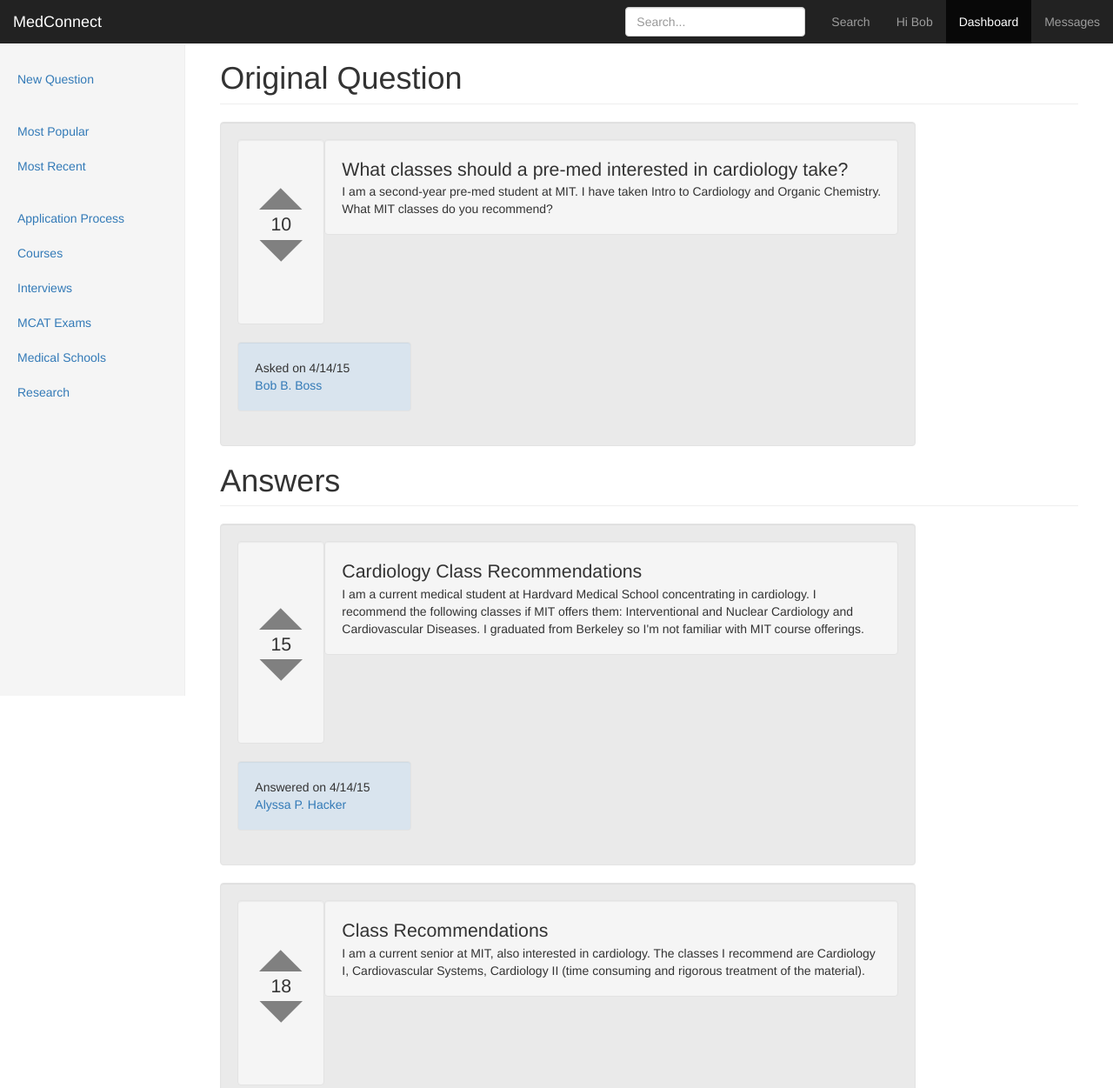
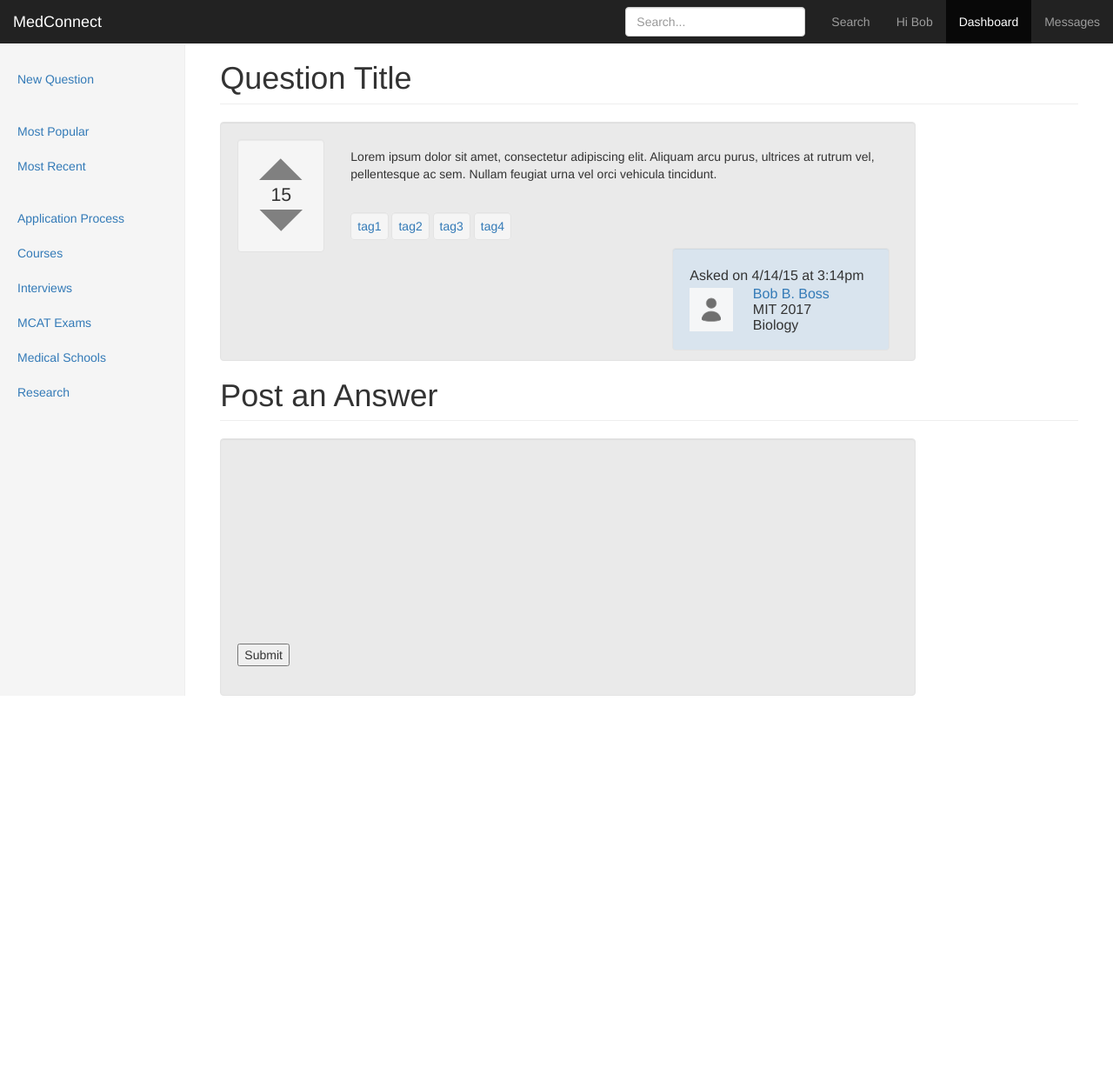
Before and after one commit to kxzhang/medconnect, a plain HTML site: page questionPage.html in a window 1280 px wide. Shown: the top 1251 px of the page at 87% size. After the commit the page ends 840 px from the top, so only its background shows below. Drawn offline with nearby package versions, Linux system fonts and the light colour scheme.

Commit message:
Cleaned up the question page UI

```diff
--- a/questionPage.css
+++ b/questionPage.css
@@ -1,6 +1,6 @@
 .question {
     width: 800px;
-    height: auto;
+    height: 275px;
     background-color: rgb(234, 234, 234);
 }
 
@@ -11,27 +11,44 @@
 }
 
 .userInfo {
-    width: 200px;
+    width: 250px;
     background-color: rgb(217, 228, 238);
+    position: relative;
+    left: 500px;
+    bottom: 125px;
 }
 
-.questionHeader {
-    font-size: 16pt;
+.profileImage {
+  width: 50px;
+  height: 50px;
 }
 
 .voteCell {
     width: 100px;
-    height: 125px;
+    height: 130px;
 }
 
 .questionVotes {
-    text-align: center;
-    font-size: 16pt;
+  position: relative;
+  bottom: 25px;
+  text-align: center;
+  font-size: 16pt;
 }
 
 .questionBody {
-    width: 100%;
-    float: left;
+    width: 625px;
+    position: relative;
+    bottom: 140px;
+    left: 130px;
+}
+
+.tag {
+  width: auto;
+  height: 30px;
+  padding-top: 7px;
+  padding-bottom: 7px;
+  padding-right: 7px;
+  padding-left: 7px;
 }
 
 .wrap {
@@ -58,15 +75,3 @@
 .wrap2 {
   transform: rotate(180deg);
 }
-
-.wrap .tri:hover {
-  background: black;
-}
-
-.tableBlock {
-    display: table-row;
-}
-
-.tableCell {
-    display: table-cell
-}
--- a/questionPage.html
+++ b/questionPage.html
@@ -21,44 +21,53 @@
       <script type="text/javascript">
         $(document).ready(function() {
           var question1votes = document.getElementById("question1votes").innerHTML;
-          var question2votes = document.getElementById("question2votes").innerHTML;
-          var question3votes = document.getElementById("question3votes").innerHTML;
           $('#up1').click(function() {
-              if (question1votes < 11) {
+              if (question1votes < 16) {
                   question1votes = parseInt(question1votes) + 1;
                   document.getElementById("question1votes").innerHTML = question1votes;
+                  if (question1votes == 16) {
+                    document.getElementById("up1").style.backgroundColor = "black";
+                  }
+                  else {
+                    document.getElementById("up1").style.backgroundColor = "gray";
+                    document.getElementById("down1").style.backgroundColor = "gray";
+                  }
               }
           });
           $('#down1').click(function() {
-              if (question1votes > 9) {
+              if (question1votes > 14) {
                   question1votes = parseInt(question1votes) - 1;
                   document.getElementById("question1votes").innerHTML = question1votes;
               }
-          );
-          $('#up2').click(function() {
-              if (question2votes < 16) {
-                  question2votes = parseInt(question2votes) + 1;
-                  document.getElementById("question2votes").innerHTML = question2votes;
+              if (question1votes == 14) {
+                document.getElementById("down1").style.backgroundColor = "black";
+              }
+              else {
+                document.getElementById("up1").style.backgroundColor = "gray";
+                document.getElementById("down1").style.backgroundColor = "gray";
               }
           });
-          $('#down2').click(function() {
-              if (question2votes > 14) {
-                  question2votes = parseInt(question2votes) - 1;
-                  document.getElementById("question2votes").innerHTML = question2votes;
+
+          document.getElementById("up1").addEventListener('mouseover', function(e) {
+            document.getElementById("up1").style.backgroundColor = "black";
+          });
+
+          document.getElementById("up1").addEventListener('mouseout', function(e) {
+            if (parseInt(question1votes) != 16) {
+              document.getElementById("up1").style.backgroundColor = "gray";
             }
           });
-          $('#up3').click(function() {
-              if (question3votes < 19) {
-                  question3votes = parseInt(question3votes) + 1;
-                  document.getElementById("question3votes").innerHTML = question3votes;
+
+          document.getElementById("down1").addEventListener('mouseover', function(e) {
+            document.getElementById("down1").style.backgroundColor = "black";
+          });
+
+          document.getElementById("down1").addEventListener('mouseout', function(e) {
+            if (parseInt(question1votes) != 14) {
+              document.getElementById("down1").style.backgroundColor = "gray";
             }
           });
-          $('#down3').click(function() {
-              if (question3votes > 17) {
-                  question3votes = parseInt(question3votes) - 1;
-                  document.getElementById("question3votes").innerHTML = question3votes;
-              }
-          });
+
         });
       </script>
   </head>
@@ -113,85 +122,49 @@
           </ul>
         </div>
         <div class="col-sm-9 col-sm-offset-3 col-md-10 col-md-offset-2 main">
-          <h1 class="page-header">Original Question</h1>
+          <h1 class="page-header">Question Title</h1>
+          <div class="well question">
 
-          <div class="question well">
-                  <div class="tableBlock">
-                      <div class="voteCell well tableCell" style="margin-bottom: 0px;">
-                          <div class="wrap">
-                            <div id="up1" class="tri"></div>
+            <!-- Vote Well -->
+            <div class="well voteCell">
+              <div class="wrap"><div id="up1" class="tri"></div></div>
+              <div id="question1votes" class="questionVotes">15</div>
+              <div class="wrap wrap2"><div id="down1" class="tri"></div></div>
             </div>
-                          <div id="question1votes" class="questionVotes" style="position: relative; bottom: 25px;">10</div>
-                          <div class="wrap wrap2">
-                            <div id="down1" class="tri"></div>
+
+            <!-- Question Body -->
+            <div class="questionBody">
+              <div>Lorem ipsum dolor sit amet, consectetur adipiscing elit. Aliquam arcu purus, ultrices at rutrum vel, pellentesque ac sem. Nullam feugiat urna vel orci vehicula tincidunt.</div>
+              <br>
+              <br>
+
+              <span class="well tag"><a href="#">tag1</a></span>
+              <span class="well tag"><a href="#">tag2</a></span>
+              <span class="well tag"><a href="#">tag3</a></span>
+              <span class="well tag"><a href="#">tag4</a></span>
             </div>
-                      </div>
-                      <div class="questionBody well span4 tableCell">
-                          <div class="questionHeader">What classes should a pre-med interested in cardiology take?</div>
-                          <div class="questionText">I am a second-year pre-med student at MIT. I have taken Intro to Cardiology and Organic Chemistry. What MIT classes do you recommend?</div>
+
+            <!-- User Info Well -->
+            <div class="well userInfo">
+                <table>
+                  <tr>
+                    <td colspan="2"><div style="line-height:24px;">Asked on 4/14/15 at 3:14pm</div></td>
+                  </tr>
+                  <tr>
+                    <td rowspan="3"><a href="#"><img class="profileImage" src="resources/blank_profile.gif"></a></td>
+                    <td><a href="#">Bob B. Boss</a></td>
+                  </tr>
+                  <tr>
+                    <td>MIT 2017</td>
+                  </tr>
+                  <tr>
+                    <td>Biology</td>
+                  </tr>
+                </table>
             </div>
           </div>
 
-                  <br>
-                  <div class="well userInfo">
-                      Asked on 4/14/15
-                      <br>
-                      <a href="#">Bob B. Boss</a>
-                  </div>
-              </div>
-
-  <h1 class="page-header">Answers</h1>
-  <div class="question well">
-    <div class="tableBlock">
-      <div class="voteCell well tableCell" style="margin-bottom: 0px;">
-        <div class="wrap">
-          <div id="up2" class="tri"></div>
-        </div>
-        <div id="question2votes" class="questionVotes" style="position: relative; bottom: 25px;">15</div>
-        <div class="wrap wrap2">
-          <div id="down2" class="tri"></div>
-        </div>
-      </div>
-      <div class="questionBody well span4 tableCell">
-        <div class="questionHeader">Cardiology Class Recommendations</div>
-        <div class="questionText">I am a current medical student at Hardvard Medical School concentrating in cardiology. I recommend the following classes if MIT offers them: Interventional and Nuclear Cardiology and Cardiovascular Diseases. I graduated from Berkeley so I'm not familiar with MIT course offerings.</div>
-      </div>
-    </div>
-
-    <br>
-    <div class="well userInfo">
-      Answered on 4/14/15
-      <br>
-      <a href="#">Alyssa P. Hacker</a>
-    </div>
-  </div>
-  <div class="question well">
-    <div class="tableBlock">
-      <div class="voteCell well tableCell" style="margin-bottom: 0px;">
-        <div class="wrap">
-          <div id="up3" class="tri"></div>
-        </div>
-        <div id="question3votes" class="questionVotes" style="position: relative; bottom: 25px;">18</div>
-        <div class="wrap wrap2">
-          <div id="down3" class="tri"></div>
-        </div>
-      </div>
-      <div class="questionBody well span4 tableCell">
-        <div class="questionHeader">Class Recommendations</div>
-        <div class="questionText">I am a current senior at MIT, also interested in cardiology. The classes I recommend are Cardiology I, Cardiovascular Systems, Cardiology II (time consuming and rigorous treatment of the material).</div>
-      </div>
-    </div>
-
-    <br>
-    <div class="well userInfo">
-      Answered on 4/14/15
-      <br>
-      <a href="#">Ben Bitdiddle</a>
-    </div>
-  </div>
-
-  <h1 class="page-header">Submit Your Own Answer</h1>
-
+          <h1 class="page-header">Post an Answer</h1>
           <div class="answer well">
               <form action="" method="post">
                   <p>
@@ -202,7 +175,6 @@
                   </p>
               </form>
           </div>
-
         </div>
       </div>
     </div>
```
Also changed, not shown: resources/blank_profile.gif (added). Lines whose indentation alone changed are shown as unchanged.
